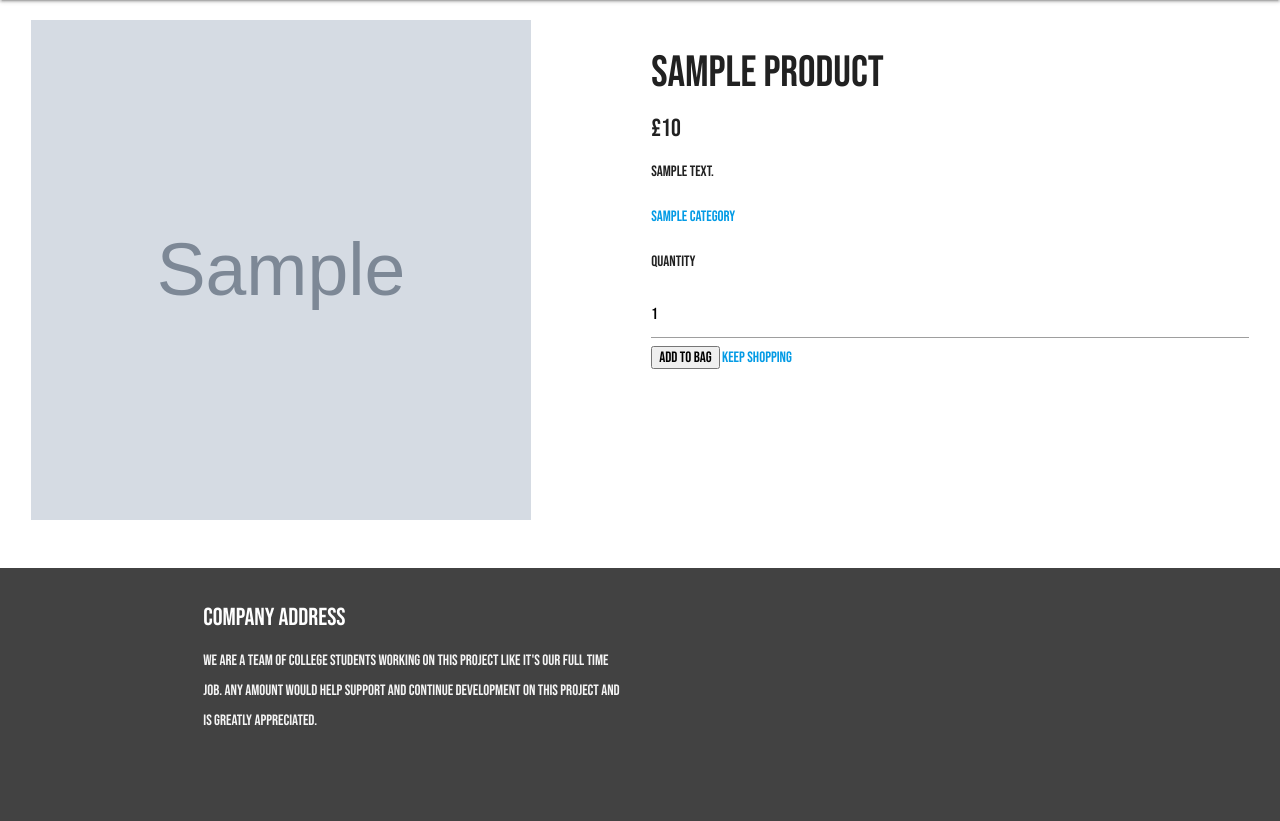
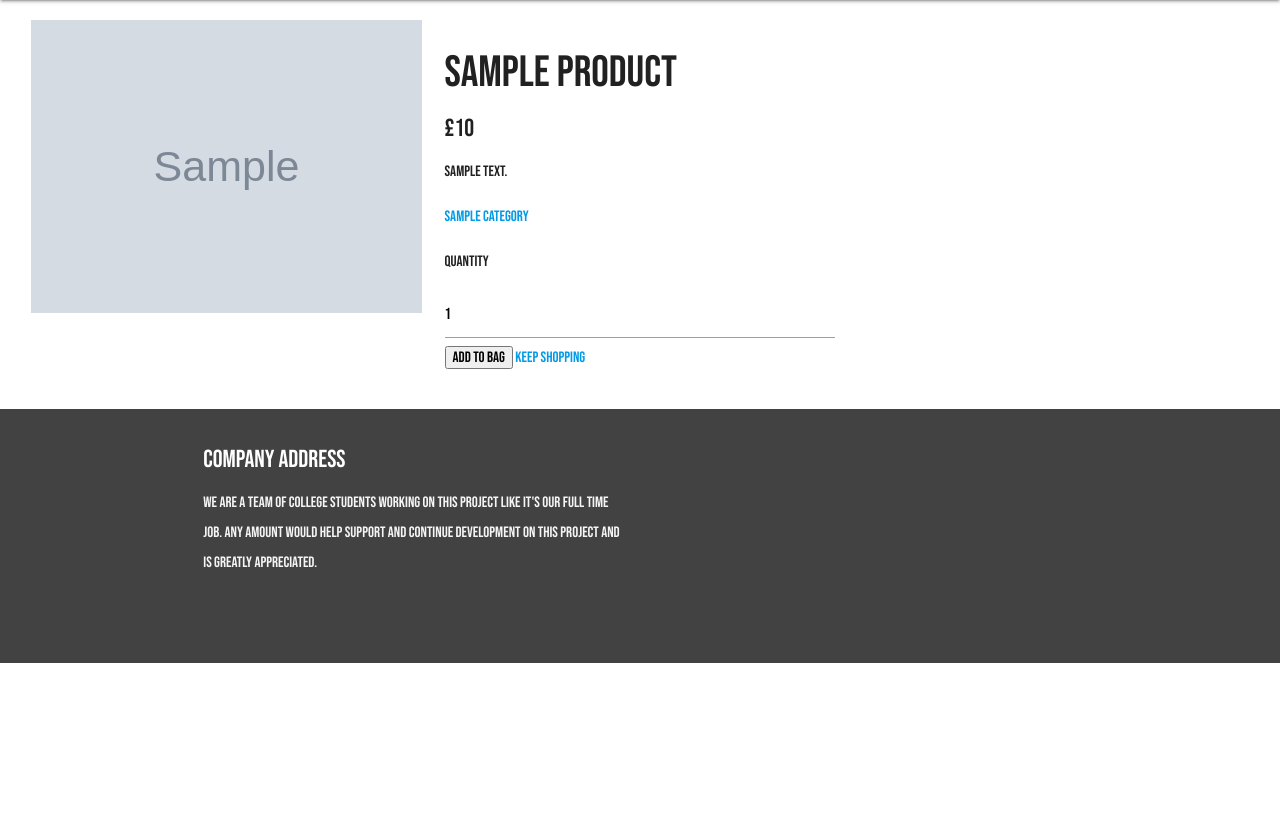
Before and after one commit to CharlesB91/The_Coffee_Co, a Django app: template products/templates/products/product-detail.html in a window 1280 px wide. Shown: the part 64-885 px from the top of the page. After the commit the page ends 727 px from the top, so only its background shows below. Run offline with Django 3.2, Linux system fonts and the light colour scheme; the template is opened without the code that fills it: most values are stand-ins (such as "Sample title", 1, 10 or a date in 2020); grey boxes marked "Sample" are stand-in pictures; some libraries are stand-ins or nearby versions.

Commit message:
styles added to product detail img

```diff
--- a/products/templates/products/product-detail.html
+++ b/products/templates/products/product-detail.html
@@ -4,18 +4,20 @@
 {% block content %}
 
 <div id="product-detail" class="row">
-  <div id="product-detail-img" class="col s6">
-    {% if product.image %}
-    <a href="{{ product.image.url }}" target="_blank">
-      <img class="card-img-top img-fluid" src="{{ product.image.url }}" alt="{{ product.name }}">
-    </a>
-    {% else %}
-    <a href="">
-      <img class="card-img-top img-fluid" src="{{ MEDIA_URL }}noimage.png" alt="{{ product.name }}">
-    </a>
-    {% endif %}
+  <div id="product-detail-img" class="col s12 m4">
+    <div class="card-image">
+      {% if product.image %}
+      <a href="{% url 'product-detail' product.id %}">
+          <img class="responsive-img" src="{{ product.image.url }}" alt="{{ product.name }}">
+      </a>
+      {% else %}
+      <a href="{% url 'product-detail' product.id %}">
+          <img class="responsive-img" src="{{ MEDIA_URL }}noimage.png" alt="{{ product.name }}">
+      </a>
+      {% endif %}
   </div>
-  <div id="product-detail-name" class="col s6">
+  </div>
+  <div id="product-detail-name" class="col s12 m4">
     <h3>{{ product.name }}</h3>
     <h5>£{{ product.price }}</h5>
     <p>{{ product.description }}</p>
--- a/templates/base.html
+++ b/templates/base.html
@@ -186,10 +186,6 @@
 
         /* Product Detail */
 
-        #product-detail-img img {
-            width: 500px;
-            height: 500px;
-        }
 
         #product-detail {
             width: 100%;
```
